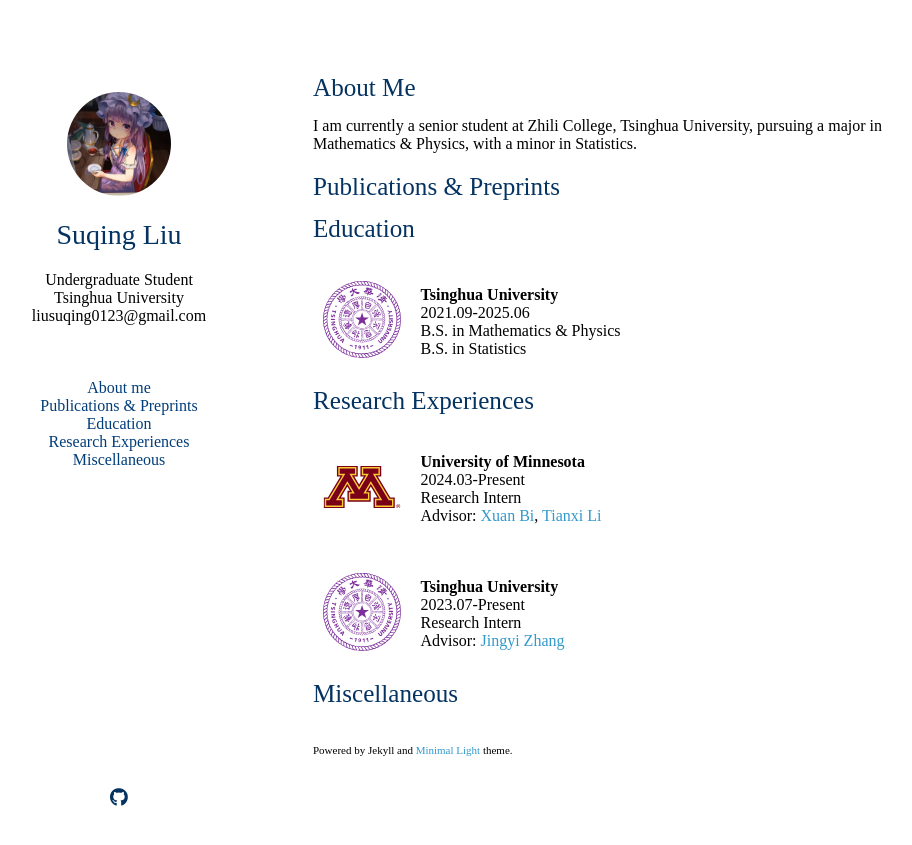
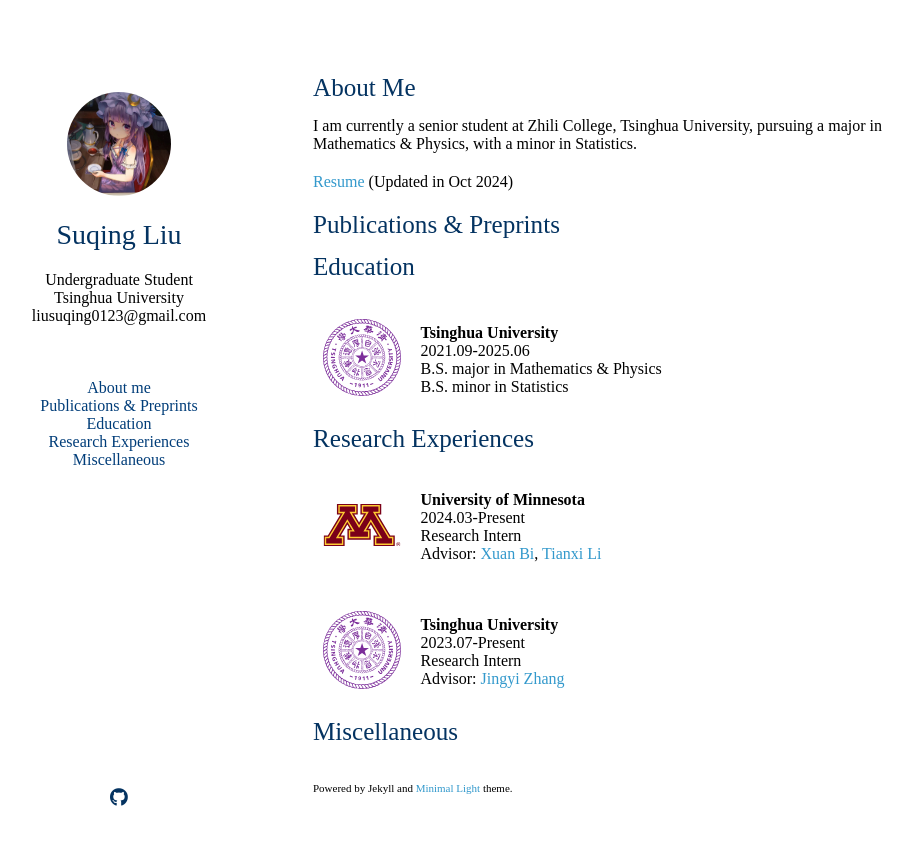
Before and after one commit to lsq0000/lsq0000.github.io, a Jekyll site: the page built from index.md, in a window 1280 px wide. Shown: the top 845 px of the page, without its empty margins (157-1069 px from the left). Built offline with Jekyll 4.4.1, drawn with Linux system fonts in a browser that asks for light colours; nearby versions of some CDN libraries; a style sheet for code colours, icons or effects is not loaded.

```diff
--- a/_config.yml
+++ b/_config.yml
@@ -21,8 +21,8 @@ github_link: https://github.com/lsq0000
 # Images (e.g., your profile picture and your website's favicon)
 # "favicon" and "favicon_dark" are used for the light and dark modes, respectively.
 avatar: ./assets/img/avatar.jpg
-favicon: ./assets/img/favicon.png
-favicon_dark: ./assets/img/favicon-dark.png
+favicon: ./assets/img/water.svg
+favicon_dark: ./assets/img/water.svg
 
 # Footnote
 # You may use the option to disable the footnote, "Powered by Jekyll and Minimal Light theme."
--- a/index.md
+++ b/index.md
@@ -5,6 +5,8 @@ layout: homepage
 <h2><div id="about">About Me</div></h2>
 
 I am currently a senior student at Zhili College, Tsinghua University, pursuing a major in Mathematics & Physics, with a minor in Statistics.
+
+[Resume](CV.pdf) (Updated in Oct 2024)
 
 <h2><div id="pub">Publications & Preprints</div></h2>
 
@@ -24,13 +26,14 @@ I am currently a senior student at Zhili College, Tsinghua University, pursuing
             <br>
             2021.09-2025.06
             <br>
-            B.S. in Mathematics & Physics
+            B.S. major in Mathematics & Physics
             <br>
-            B.S. in Statistics
+            B.S. minor in Statistics
             <br>
         </td>
     </tr>
 </table>
+
 
 <h2><div id="research experiences">Research Experiences</div></h2>
 
@@ -73,6 +76,4 @@ I am currently a senior student at Zhili College, Tsinghua University, pursuing
         </td>
     </tr>
 </table>
-
-
 <h2><div id="other">Miscellaneous</div></h2>
```
Also changed, not shown: assets/img/water.svg (added), 1 other file.
